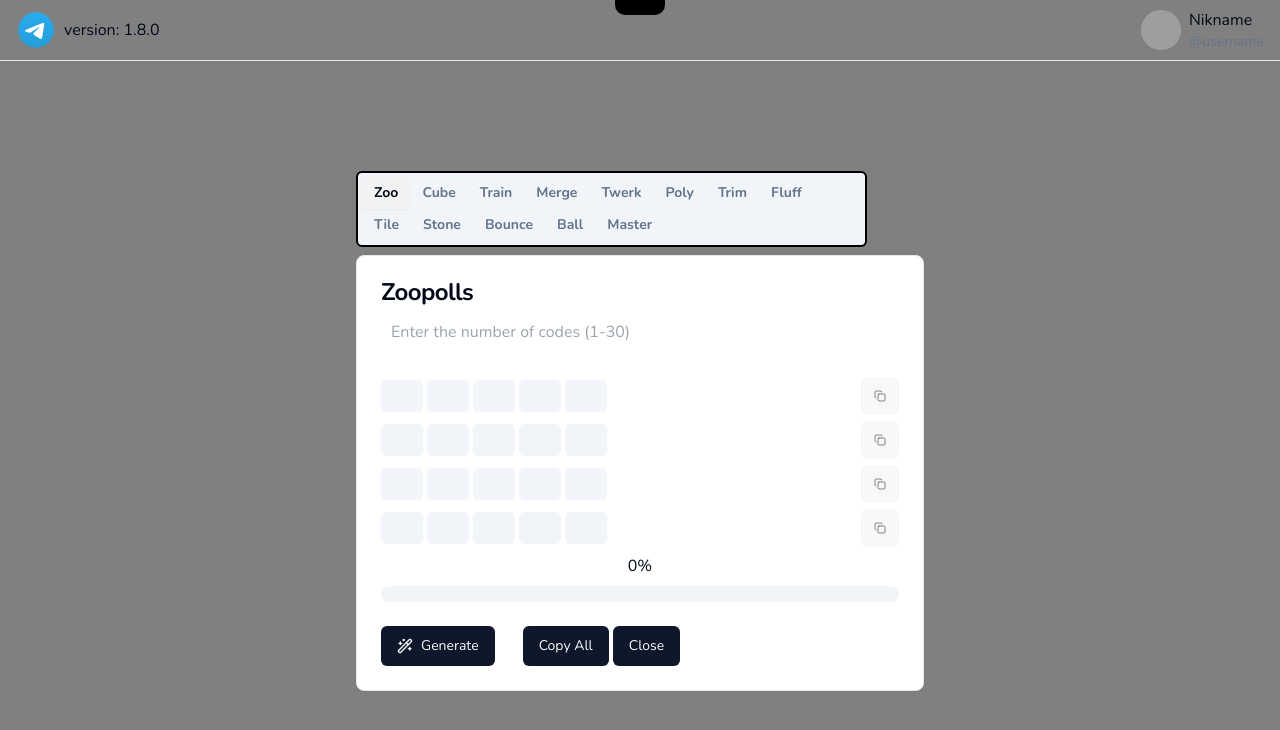
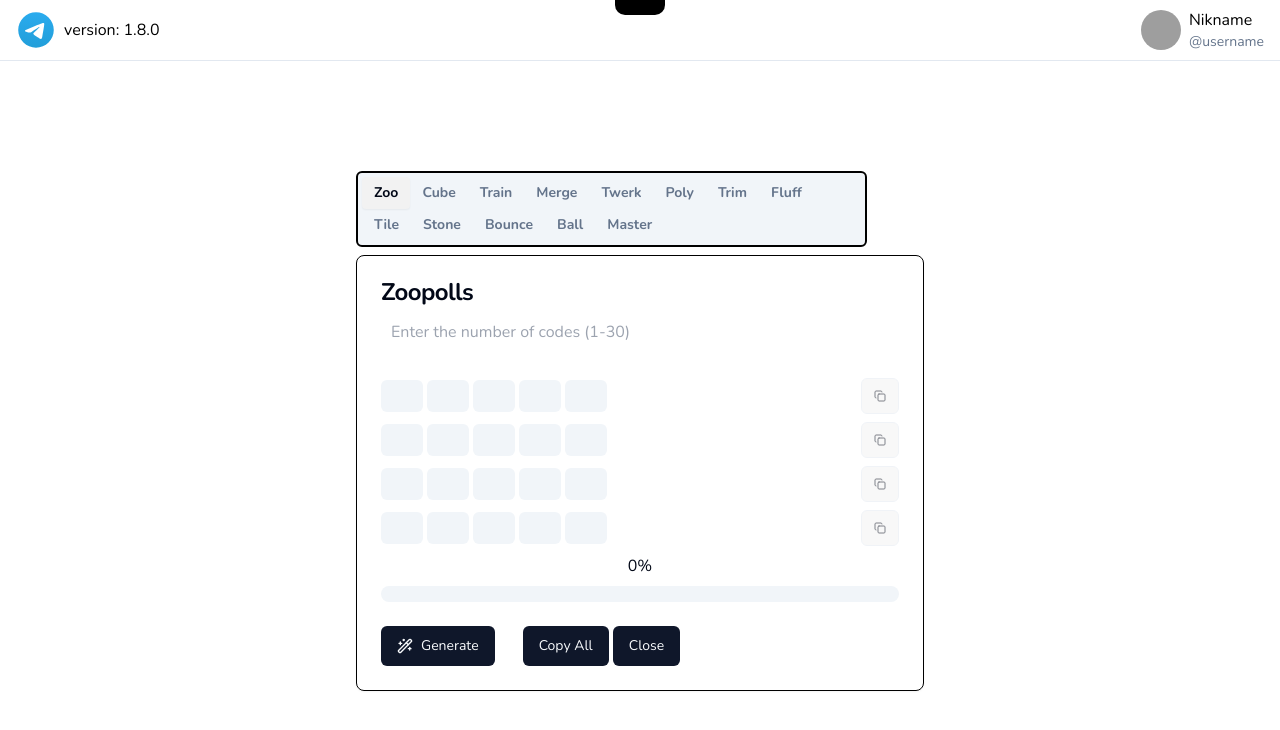
Before and after one commit to HackerJaatWorld/keys, a plain HTML site: page index.html in a window 1280 px wide. Both pictures are taken after a click on the button "More". Drawn offline with Linux system fonts and the light colour scheme; grey boxes are pictures that could not be loaded; files whose address does not match are found by name.

Commit message:
Update index.html

```diff
--- a/index.html
+++ b/index.html
@@ -17,6 +17,18 @@
 
 
   <style>
+    #root {
+      background: #ffff;
+      background-size: cover;
+      color: black;
+    }
+
+    #root_more {
+      background: #ffff;
+      background-size: cover;
+      color: black;
+    }
+
     #root>div.container>div:nth-child(1)>div.inline-flex.h-10.items-center.justify-center.rounded-md.bg-muted.p-1.text-muted-foreground {
       border: 2px solid black;
       display: flex;
@@ -35,7 +47,9 @@
       justify-content: flex-start;
     }
 
-
+    #radix-\:r0\:-content-zoo > div{
+      border:  1px solid black;
+    }
 
     #root>div.flex.justify-between.items-center.py-2.px-4.border-b {
       /* z-index: 1000; */
@@ -301,7 +315,7 @@
     style="position: absolute;top: 50%;left: 50%;transform: translate(-50%,-50%); height: 100%; width:100%; overflow: hidden;">
   </div>
   <div id="root_more"
-    style="position: absolute;top: 50%;left: 50%;transform: translate(-50%,-50%); height: 100%; width:100%; overflow: hidden; background: gray;display: none;">
+    style="position: absolute;top: 50%;left: 50%;transform: translate(-50%,-50%); height: 100%; width:100%; overflow: hidden;display: none;">
   </div>
   <script src="assets/news.js"></script>
 </body>
```
